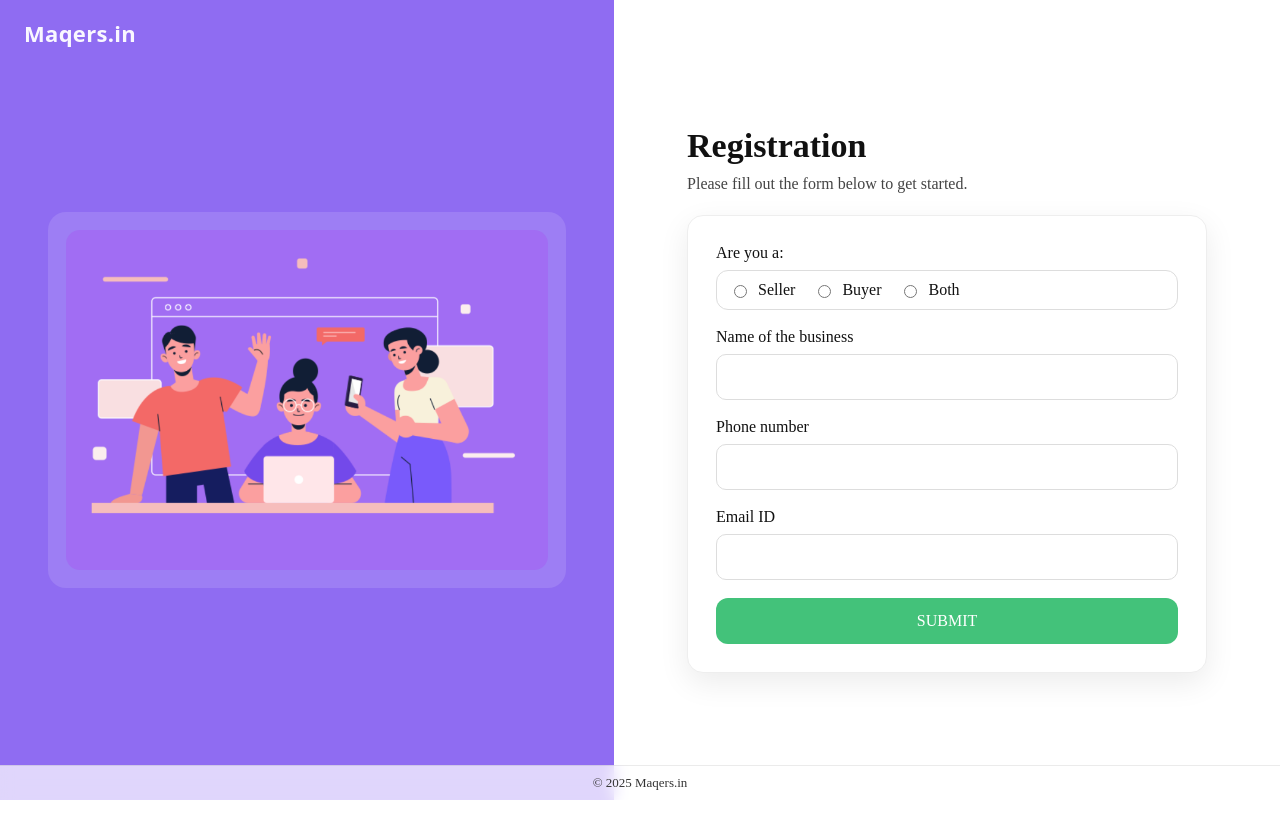
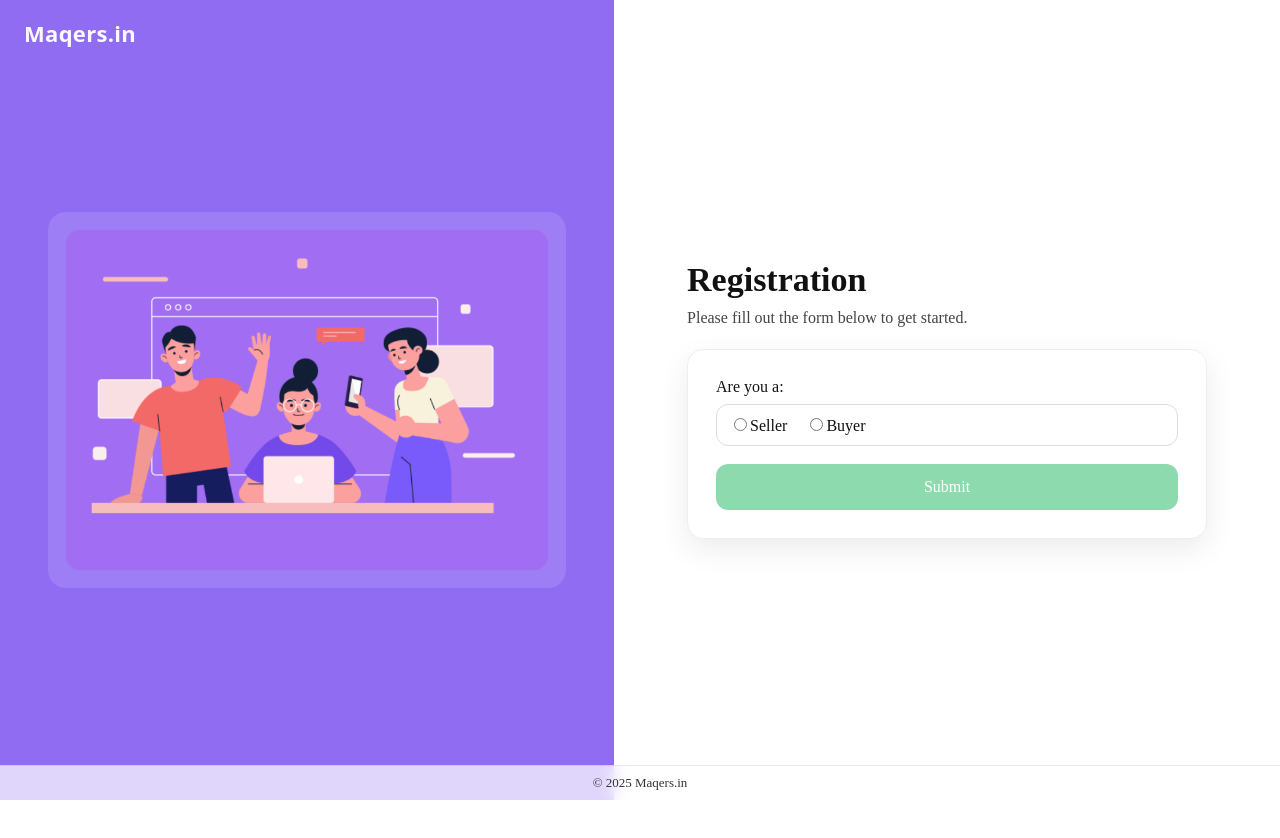
Before and after one commit to Maqers/maindbvercel, a Next.js app: page / in a window 1280 px wide. Shown: the top 838 px of the page. Built offline with nearby package versions, Linux system fonts and the light colour scheme.

Commit message:
Added field changes
Refactor ApplyPage component to improve form handling and state management.

```diff
--- a/app/page.tsx
+++ b/app/page.tsx
@@ -1,6 +1,6 @@
   "use client";
-
-import { useState } from "react";
+  /*
+  /*import { useState } from "react";
 
   export default function ApplyPage() {
     const [status, setStatus] = useState<"idle" | "submitting" | "success" | "error">("idle");
@@ -8,14 +8,14 @@ export default function ApplyPage() {
     async function onSubmit(e: React.FormEvent<HTMLFormElement>) {
       e.preventDefault();
       setStatus("submitting");
-
-    const form = e.currentTarget;
+      const form = e.target;
+      const data = new FormData(form);
 
       const payload = {
-      role: (form.elements.namedItem("role") as RadioNodeList).value,
-      business_name: (form.elements.namedItem("business_name") as HTMLInputElement).value,
-      phone: (form.elements.namedItem("phone") as HTMLInputElement).value,
-      email: (form.elements.namedItem("email") as HTMLInputElement).value,
+        role: data.get("role"),
+        business_name: data.get("business_name"),
+        phone: data.get("phone"),
+        email: data.get("email"),
       };
 
       const res = await fetch("/api/vendor-apply", {
@@ -30,7 +30,80 @@ export default function ApplyPage() {
       } else {
         setStatus("error");
       }
+    }*/
+    import { useState } from "react";
+
+    type Status = "idle" | "submitting" | "success" | "error" | "duplicate";
+    type Role = "seller" | "buyer" | "";
+
+
+    export default function ApplyPage() {
+    const [status, setStatus] = useState<Status>("idle");
+    const [role, setRole] = useState<Role>("");
+    const [errorMsg, setErrorMsg] = useState("");
+
+
+        async function onSubmit(e: React.FormEvent<HTMLFormElement>) {
+          e.preventDefault();
+          setStatus("submitting");
+
+          const form = e.currentTarget as HTMLFormElement;
+          const data = new FormData(form);
+
+          const role = String(data.get("role") ?? "").trim();
+          const email = String(data.get("email") ?? "").trim().toLowerCase();
+          let payload: Record<string, any>;
+
+          if (role === "seller") {
+            payload = {
+              role,
+              business_name: data.get("business_name"),
+              city: data.get("city"),
+              phone: data.get("phone"),
+              email: data.get("email"),
+            };
+          } else {
+            payload = {
+              role,
+              name: data.get("name"),
+              city: data.get("city"),
+              phone: data.get("phone"),
+              email: data.get("email"),
+            };
           }
+          const res = await fetch("/api/vendor-apply", {
+            method: "POST",
+            headers: { "Content-Type": "application/json" },
+            body: JSON.stringify(payload),
+          });
+
+          const result = await res.json();
+
+          if (!res.ok) {
+            setErrorMsg(result.error || "Email Id. may already exist");
+            setStatus("duplicate");
+            return;
+          }
+
+          setStatus("success");
+
+          try {
+            const res = await fetch("/api/vendor-apply", {
+              method: "POST",
+              headers: { "Content-Type": "application/json" },
+              body: JSON.stringify(payload),
+            });
+
+            if (!res.ok) throw new Error("Request failed");
+
+            setStatus("success");
+            form.reset(); // ✅ now recognized
+          } catch (err) {
+            console.error(err);
+            setStatus("error");
+          }
+        }
+
 
     return (
       <>
@@ -56,43 +129,94 @@ export default function ApplyPage() {
 
               <div className="formBox">
                 <form onSubmit={onSubmit}>
+        {/* Role */}
         <div className="formRow">
           <div className="label">Are you a:</div>
                   <div className="radioRow">
-                    <label className="radioOption">
-                      <input type="radio" name="role" value="seller" required />
+          <label>
+            <input
+              type="radio"
+              name="role"
+              value="seller"
+              checked={role === "seller"}
+              onChange={() => setRole("seller")}
+              required
+            />
             Seller
           </label>
-                    <label className="radioOption">
-                      <input type="radio" name="role" value="buyer" />
+
+          <label>
+            <input
+              type="radio"
+              name="role"
+              value="buyer"
+              checked={role === "buyer"}
+              onChange={() => setRole("buyer")}
+            />
             Buyer
-                    </label>
-                    <label className="radioOption">
-                      <input type="radio" name="role" value="both" />
-                      Both
           </label>
         </div>
       </div>
 
+        {/* Seller fields */}
+        {role === "seller" && (
           <div className="formRow">
-                  <label className="label">Name of the business</label>
-                  <input className="input" type="text" name="business_name" />
+            <label className="label">Business Name</label>
+            <input className="input"type="text" name="business_name" placeholder="Enter business name" required />
+          </div>
+        )}
+
+        {/* Buyer fields */}
+        {role === "buyer" && (
+          <div className="formRow">
+            <label className="label">Name</label>
+            <input className="input" type="text" name="name" placeholder="Enter your full name" required />
+          </div>
+        )}
+
+        {/* Common fields */}
+        {role && (
+          <>
+            <div className="formRow">
+              <label className="label">City</label>
+               <select className="input" name="city" required>
+                  <option value="">Select city</option>
+                  <option value="Delhi">Delhi</option>
+                  <option value="Mumbai">Mumbai</option>
+                  <option value="Bengaluru">Bengaluru</option>
+                  <option value="Chennai">Chennai</option>
+                  <option value="Hyderabad">Hyderabad</option>
+                  <option value="Pune">Pune</option>
+                  <option value="Kolkata">Kolkata</option>
+                </select>
             </div>
 
             <div className="formRow">
-                  <label className="label">Phone number</label>
-                  <input className="input" type="text" name="phone" />
+              <label className="label">Phone Number</label>
+                <input
+                  className="input"
+                  type="tel"
+                  name="phone"
+                  required
+                  pattern="[0-9]{10}"
+                  maxLength={10}
+                  inputMode="numeric"
+                  placeholder="10-digit phone number"
+                />
             </div>
 
             <div className="formRow">
-                  <label className="label">Email ID</label>
-                  <input className="input" type="email" name="email" required />
+              <label className="label">Email</label>
+              <input className="input" type="email" name="email" placeholder="Enter the email address" required />
             </div>
+          </>
+        )}
 
-                <button className="button" type="submit" disabled={status === "submitting"}>
-                  {status === "submitting" ? "Submitting..." : "SUBMIT"}
+        <button className="button" type="submit" disabled={status === "submitting" || !role}>
+          {status === "submitting" ? "Submitting..." : "Submit"}
         </button>
       </form>
+
 
                 {status === "success" && (
                   <div className="successBox">
@@ -102,6 +226,19 @@ export default function ApplyPage() {
                         Join the Maqers community
                       </a>
                     </div>
+                  </div>
+                )}
+
+                {status==="duplicate" && errorMsg && (
+                <div
+                  className="successBox"
+                  style={{
+                    background: "rgba(255,0,0,0.06)",
+                    borderColor: "rgba(255,0,0,0.25)",
+                    color: "#a40000",
+                  }}
+                >
+                  {errorMsg}
                 </div>
               )}
 
```
Lines whose indentation alone changed are shown as unchanged.
